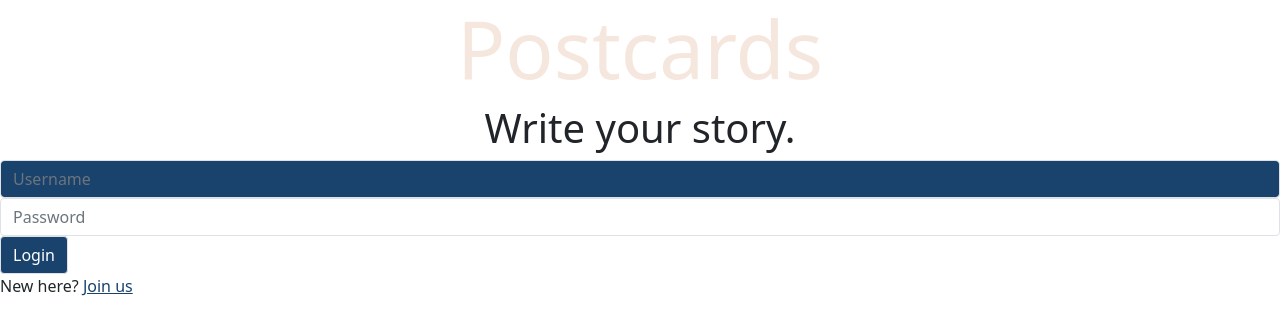
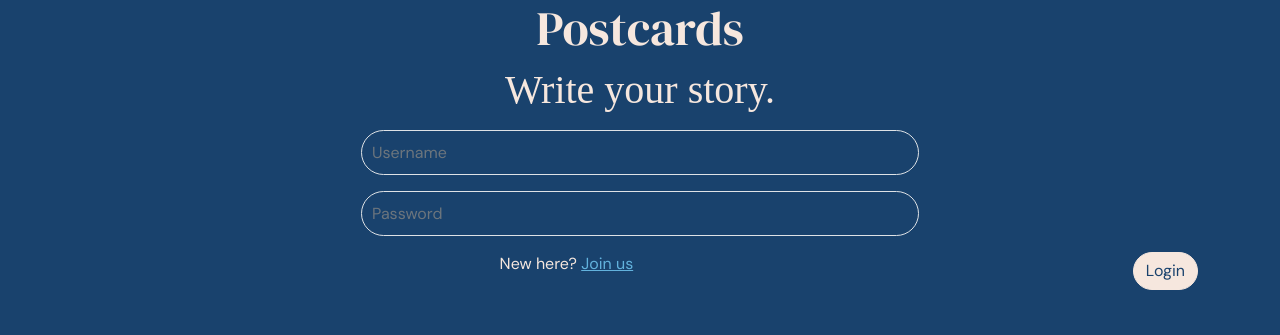
Before and after one commit to nonsonotino/Postcards, a PHP site: page / in a window 1280 px wide. Shown: the top 335 px of the page. Run offline with PHP 8.4, Linux system fonts and the light colour scheme; some web fonts are replaced.

Commit message:
updated page templates

```diff
--- a/template/base.php
+++ b/template/base.php
@@ -4,12 +4,11 @@
     <meta charset="UTF-8">
     <meta name="viewport" content="width=device-width, initial-scale=1.0">
     <link rel="stylesheet" href="css/bootstrap.css">
+    <link rel="stylesheet" href="css/styles.css">
     <link href='https://fonts.googleapis.com/css?family=Grape Nuts' rel='stylesheet'>
     <link href='https://fonts.googleapis.com/css?family=DM Serif Display' rel='stylesheet'>
     <link href='https://fonts.googleapis.com/css?family=DM Sans' rel='stylesheet'>
     <title><?php echo $template_params["title"]; ?></title>
 </head>
-<body>
-    <?php require($template_params["page"]); ?>
-</body>
+<?php require($template_params["page"]); ?>
 </html>
--- a/template/login_form.php
+++ b/template/login_form.php
@@ -1,9 +1,11 @@
+<body class="bg-primary">
 <?php require("title_card.php"); ?>
-<form class="" action="#">
-    <input class="form-control border bg-primary rounded" id="username" name="username" type="text" placeholder="Username" maxlength="20" required>
-    <input class="border form-control" id="password" name="password" type="password" placeholder="Password" maxlength="20" required>
-    <input class=" border btn btn-primary" type="submit" value="Login">
+<form class="container"action="#">
+    <input class="textbox form-control border bg-primary rounded-pill text-secondary" id="username" name="username" type="text" placeholder="Username" maxlength="20" required>
+    <input class="textbox border form-control bg-primary rounded-pill text-secondary" id="password" name="password" type="password" placeholder="Password" maxlength="20" required>
+    <input class="float-end button rounded-pill btn btn-secondary text-primary" type="submit" value="Login">
 </form>
-<footer>
-    <p>New here? <a class="signup_link" href="#">Join us</a></p>
+<footer class="form-link">
+    <p class="text-center">New here? <a class="link-tertiary" href="#">Join us</a></p>
 </footer>
+</body>
--- a/template/signup_form.php
+++ b/template/signup_form.php
@@ -1,3 +1,4 @@
+<body>
 <form>
     <?php require("title_card.php"); ?>
     <div class="form-group">
@@ -14,3 +15,4 @@
     </div>
     <button type="submit" class="btn btn-primary">Send</button>
 </form>
+</body>
--- a/template/title_card.php
+++ b/template/title_card.php
@@ -1,2 +1,2 @@
 <h1 class="display-1 title text-center text-secondary">Postcards</h1>
-<h2 class="display-6 catchphrase text-center">Write your story.</h2>
+<h2 class="display-6 catchphrase text-center text-secondary">Write your story.</h2>
```
